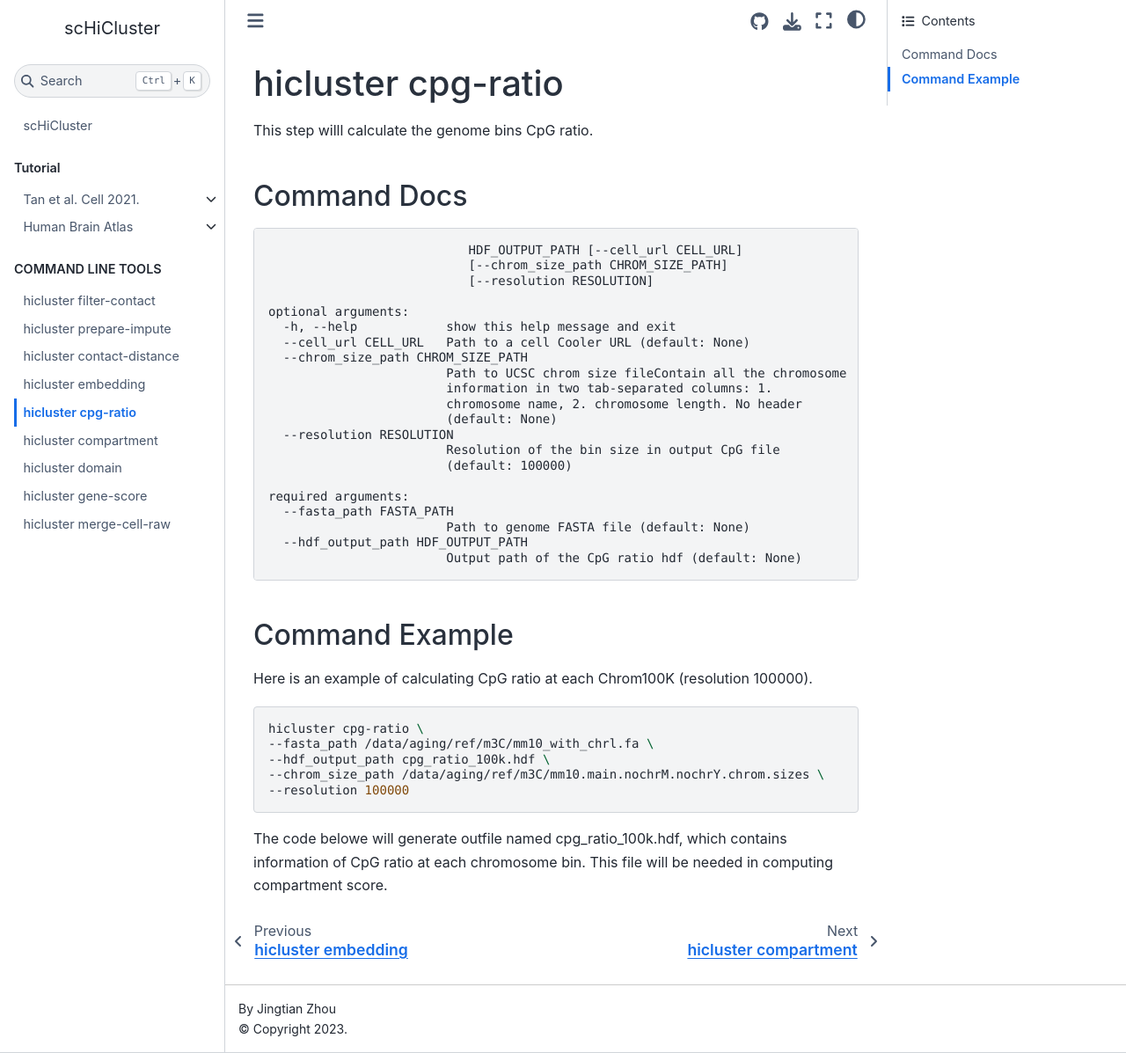
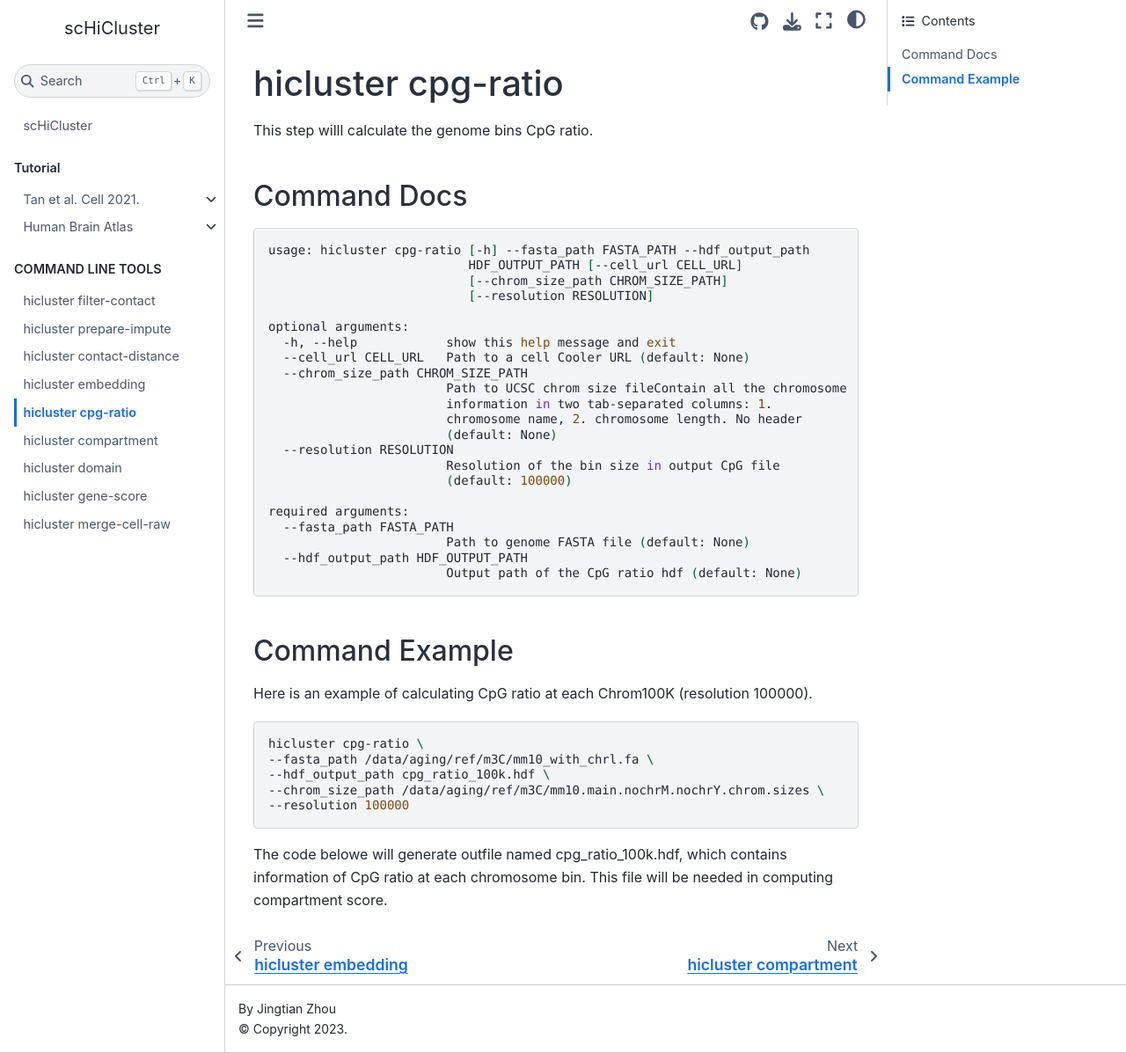
Before and after one commit to zhoujt1994/scHiCluster, a Jupyter Book: the page built from doc/schicluster/command_line/hicluster_cpg_ratio.md, in a window 1280 px wide and 1197 px high. Shown: the whole window at 88% size. Built offline with Jupyter Book 1.0.4 settings and Sphinx 7.4.7 and the Sphinx Book theme 1.1.4, drawn with Linux system fonts in a browser that asks for light colours; pages that are not in the unit, such as notebooks, are missing from menus; comment, search, counter and statistics services are not loaded.

Commit message:
Update hicluster_cpg_ratio.md

````diff
--- a/doc/schicluster/command_line/hicluster_cpg_ratio.md
+++ b/doc/schicluster/command_line/hicluster_cpg_ratio.md
@@ -3,7 +3,8 @@ This step willl calculate the genome bins CpG ratio.
 
 ## Command Docs
 
-```usage: hicluster cpg-ratio [-h] --fasta_path FASTA_PATH --hdf_output_path
+```bash
+usage: hicluster cpg-ratio [-h] --fasta_path FASTA_PATH --hdf_output_path
                            HDF_OUTPUT_PATH [--cell_url CELL_URL]
                            [--chrom_size_path CHROM_SIZE_PATH]
                            [--resolution RESOLUTION]
````
